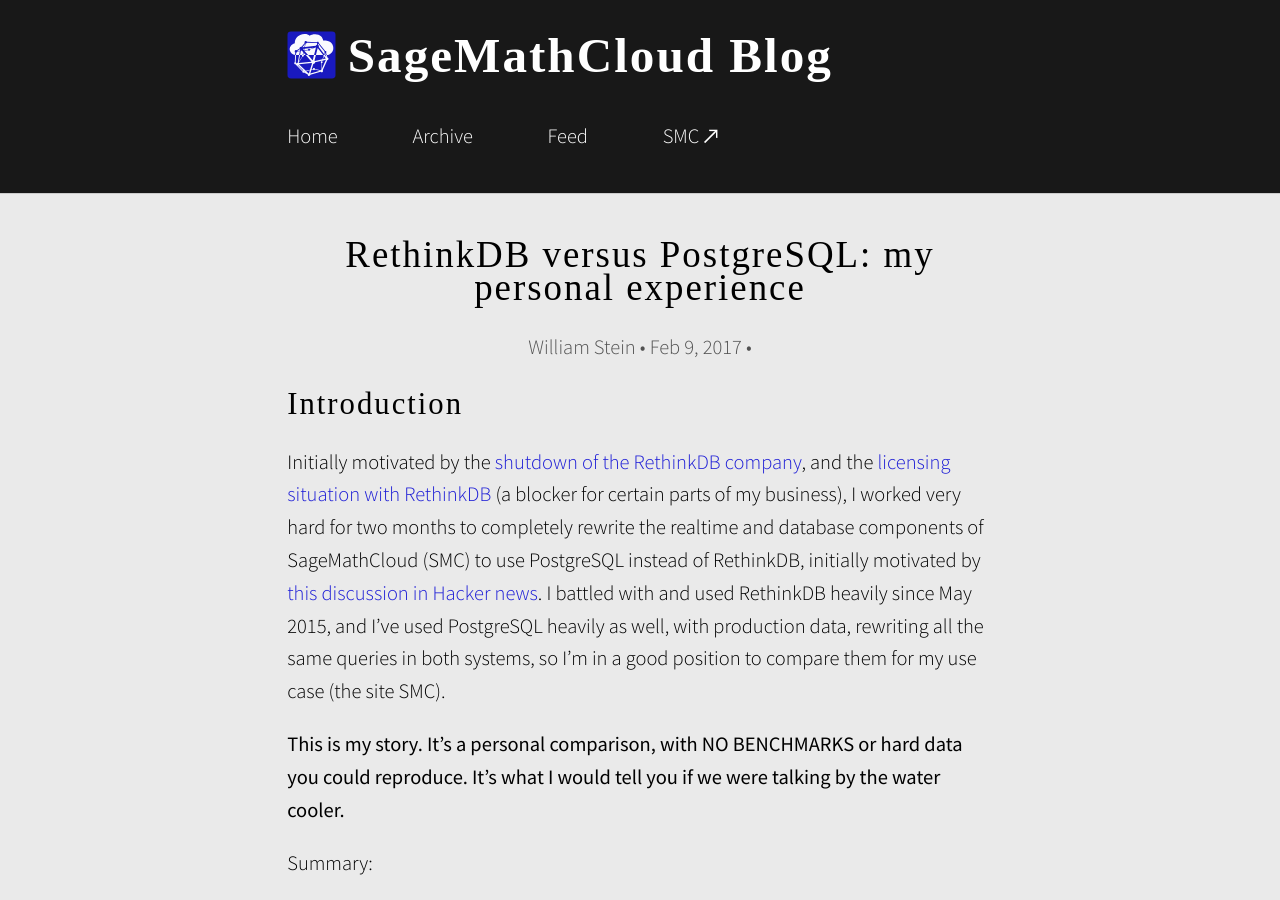
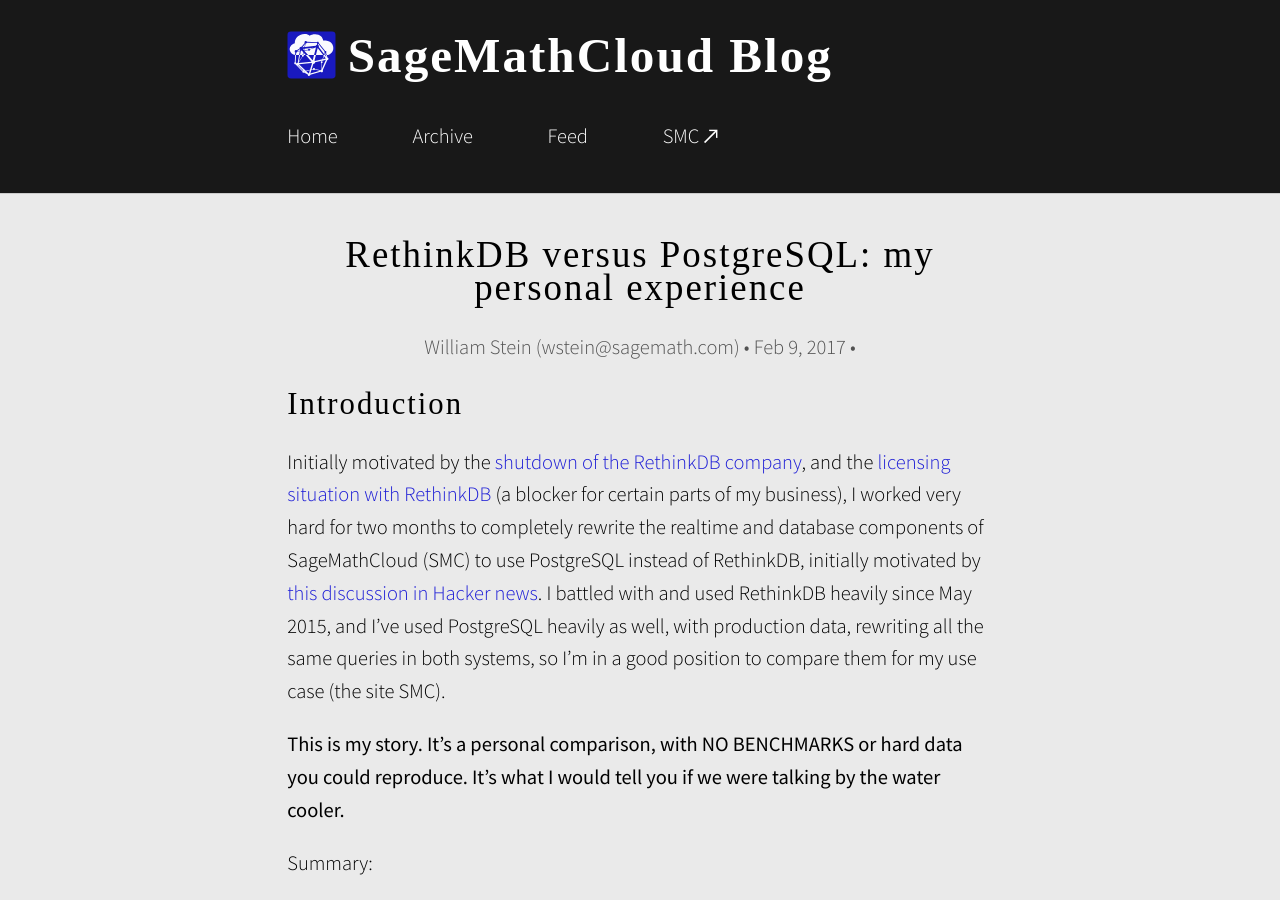
Before and after one commit to sagemathinc/cocalc-blog, a Jekyll site: the page built from src/_posts/2017-02-09-rethinkdb-vs-postgres.md, in a window 1280 px wide and 900 px high. Built offline with Jekyll 4.4.1, drawn with Linux system fonts in a browser that asks for light colours; nearby versions of some CDN libraries; some web fonts are replaced; comment, search, counter and statistics services are not loaded; some of the changed text lies outside the part shown.

Commit message:
email link at the bottom

```diff
--- a/src/_config.yml
+++ b/src/_config.yml
@@ -28,8 +28,9 @@
 
 links:
   - github: "https://github.com/sagemathinc/smc"
-  - twitter: "https://twitter.com/sagemath/"
+  - twitter: "https://twitter.com/sagemathcloud/"
   - google-plus: "https://plus.google.com/+sagemathcloud"
+  - email: "office@sagemath.com"
   #- reddit: "https://www.reddit.com/user/me/"
   #- youtube: "https://www.youtube.com/user/me"
   #- steam: "http://steamcommunity.com/id/me/"
--- a/src/_posts/2017-02-09-rethinkdb-vs-postgres.md
+++ b/src/_posts/2017-02-09-rethinkdb-vs-postgres.md
@@ -1,5 +1,5 @@
 ---
-author: 'William Stein'
+author: 'William Stein (wstein@sagemath.com)'
 date: 2017-02-09
 title: "RethinkDB versus PostgreSQL: my personal experience"
 ---
```
Also changed, not shown: README.md.
